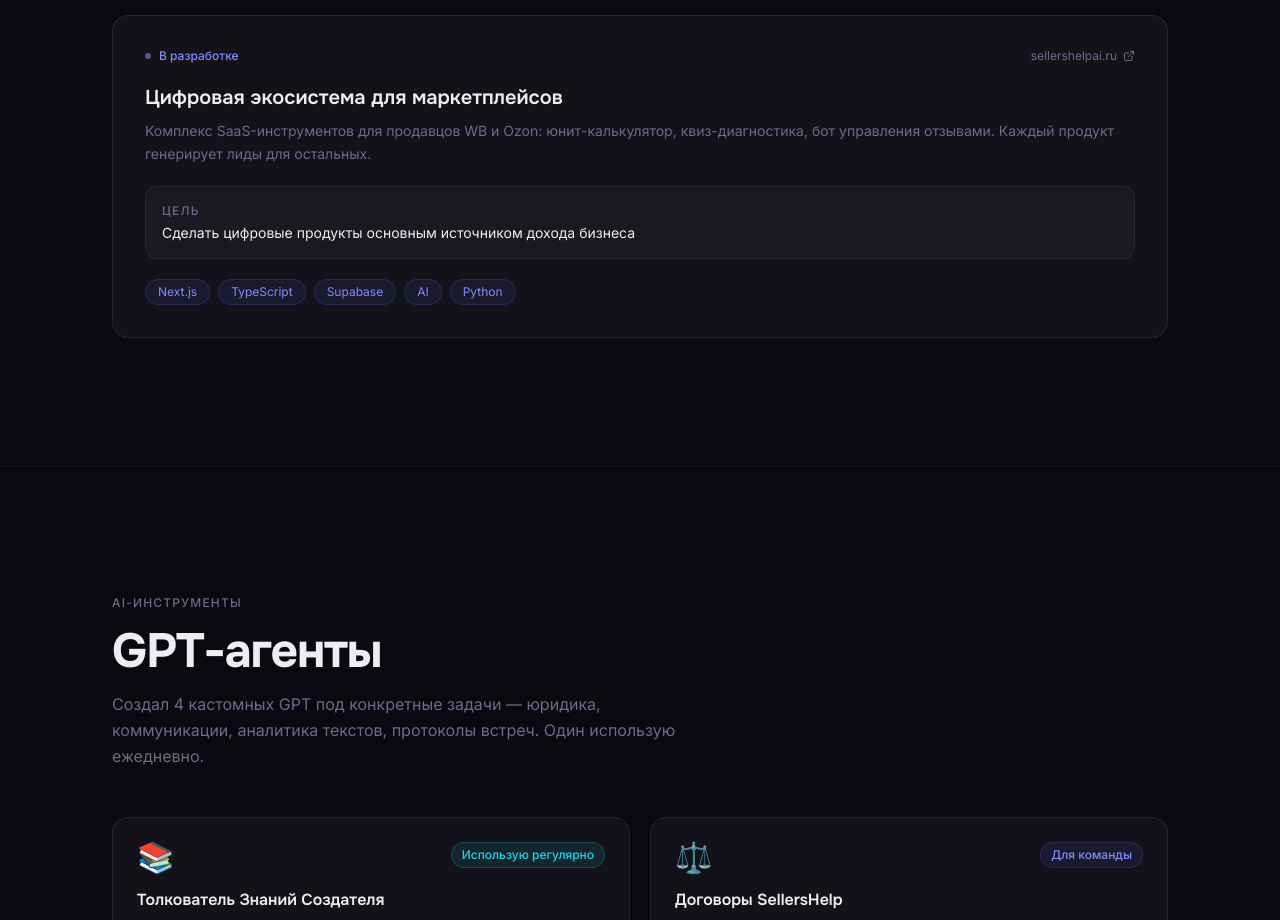
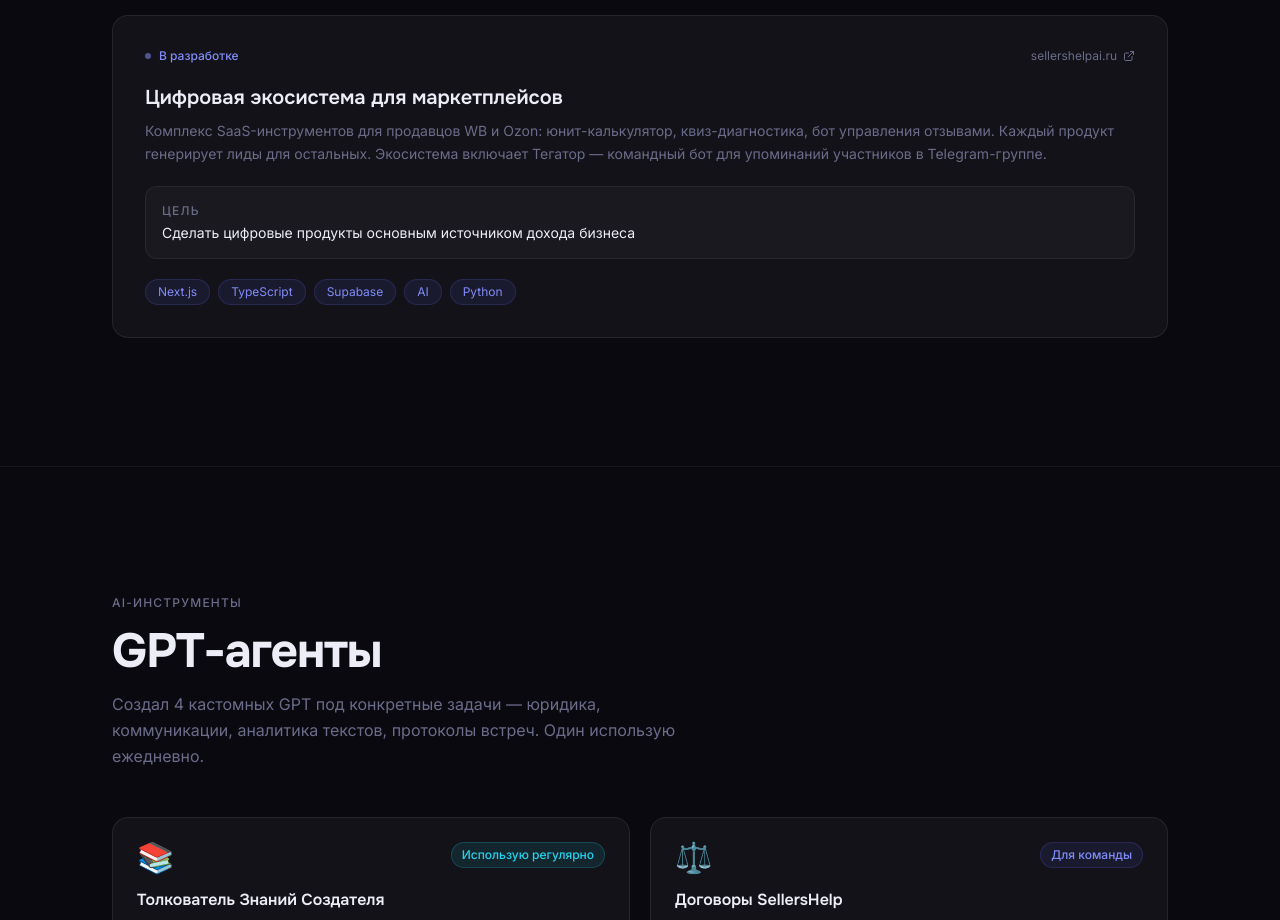
Before and after one commit to yurazlab/yurazlab, a Next.js app: page / in a window 1280 px wide. Shown: the part 3720-4640 px from the top of the page. Built offline with nearby package versions, Linux system fonts and the light colour scheme.

Commit message:
feat: add Тегатор (team-mention-bot) to SellersHelp AI card and GitHub README

```diff
--- a/components/CurrentProjects.tsx
+++ b/components/CurrentProjects.tsx
@@ -100,7 +100,7 @@ const inProgress = [
     statusClass: "text-accent-light",
     title: "Цифровая экосистема для маркетплейсов",
     description:
-      "Комплекс SaaS-инструментов для продавцов WB и Ozon: юнит-калькулятор, квиз-диагностика, бот управления отзывами. Каждый продукт генерирует лиды для остальных.",
+      "Комплекс SaaS-инструментов для продавцов WB и Ozon: юнит-калькулятор, квиз-диагностика, бот управления отзывами. Каждый продукт генерирует лиды для остальных. Экосистема включает Тегатор — командный бот для упоминаний участников в Telegram-группе.",
     task: "Сделать цифровые продукты основным источником дохода бизнеса",
     stack: ["Next.js", "TypeScript", "Supabase", "AI", "Python"],
     link: "https://sellershelpai.ru",
```
Also changed, not shown: 1 other file (tests, documents, lock files or other folders).
